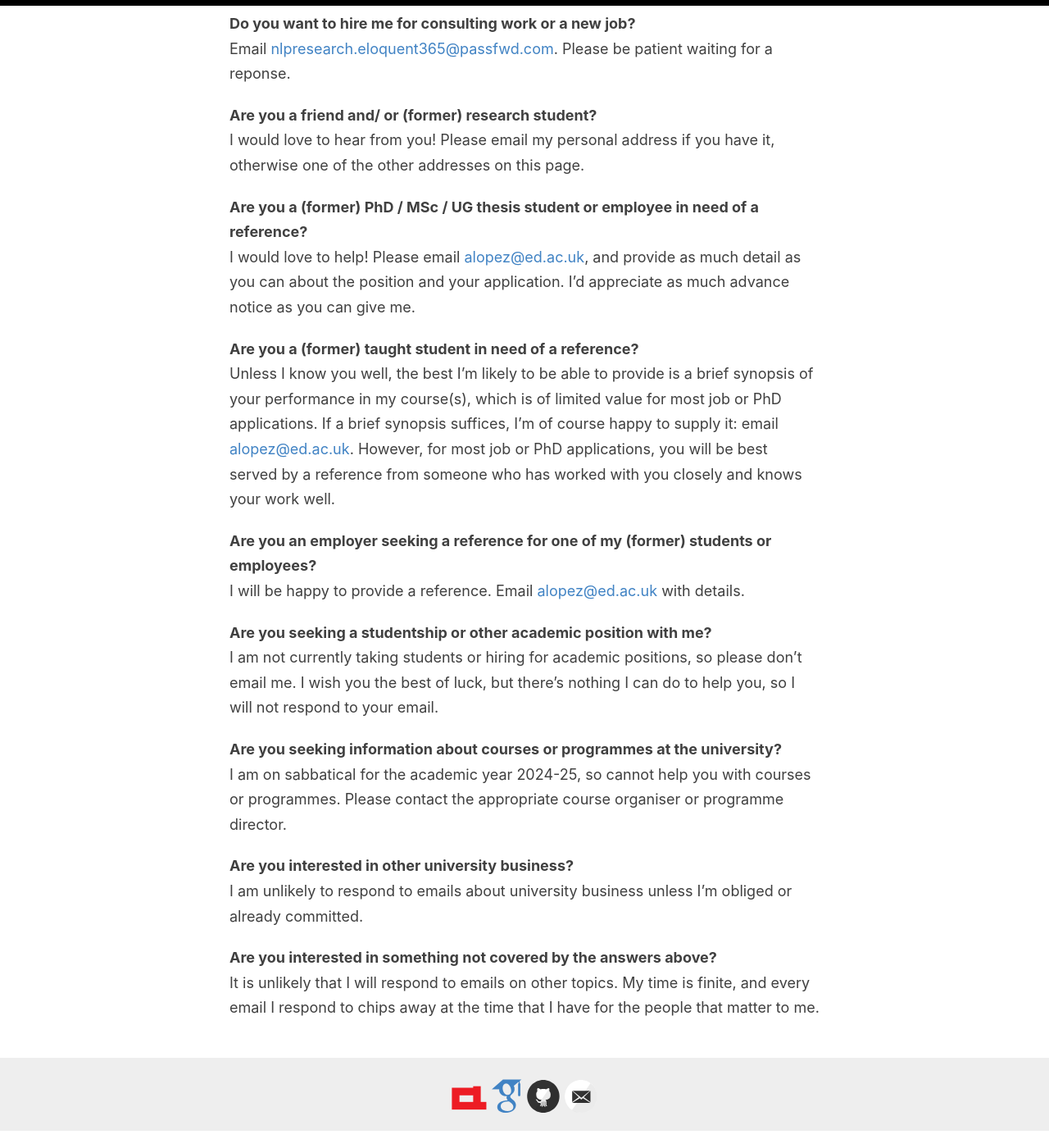
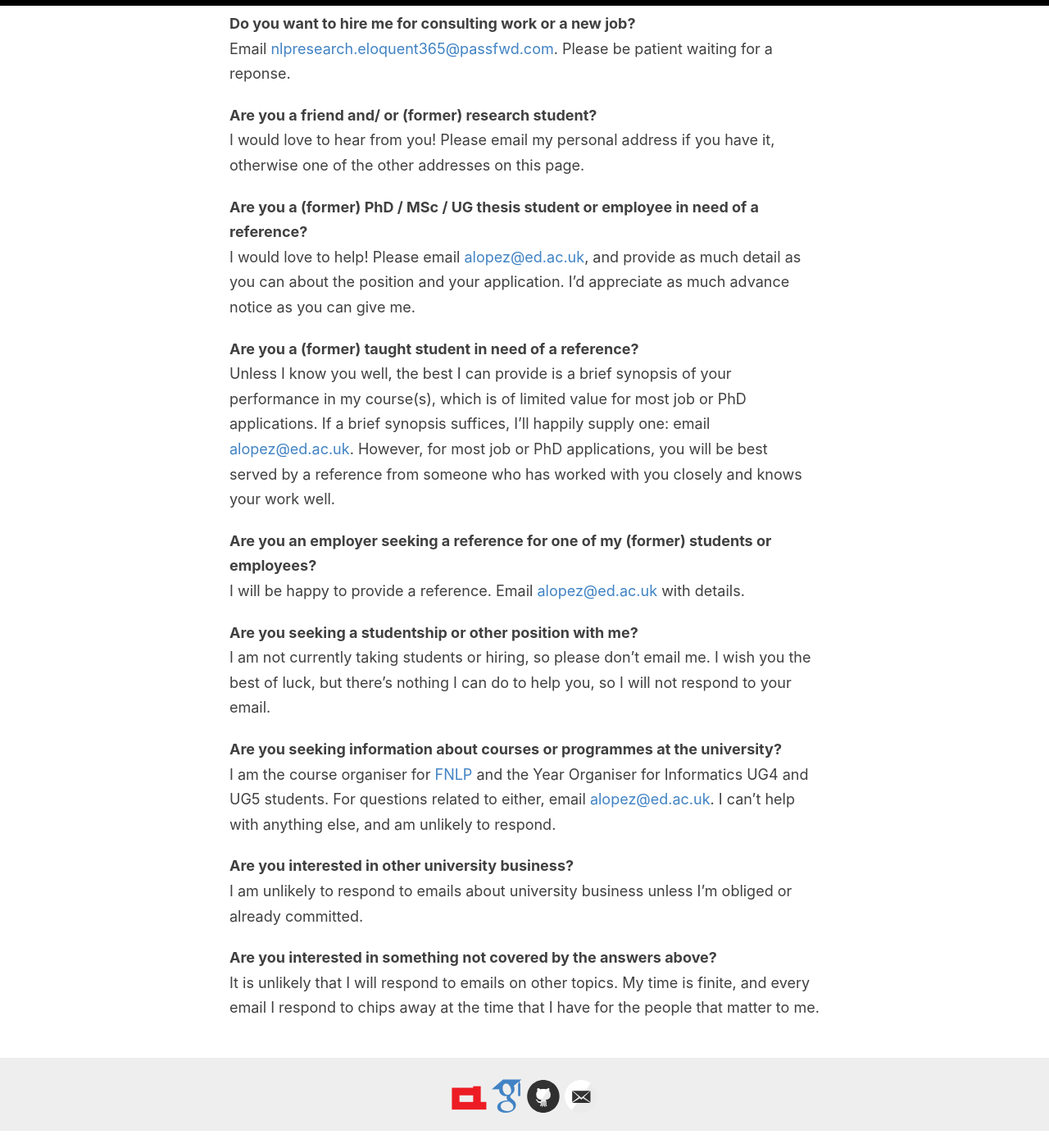
Before and after one commit to alopez/alopez.github.com, a Jekyll site: the page built from email.md, in a window 1280 px wide and 1400 px high, scrolled down 610 px. Shown: the whole window at 82% size. Built offline with Jekyll 4.4.1, drawn with Linux system fonts in a browser that asks for light colours; some web fonts are replaced; some of the changed text lies outside the part shown.

Commit message:
Update email.md

```diff
--- a/email.md
+++ b/email.md
@@ -31,26 +31,27 @@ Are you a (former) PhD / MSc / UG thesis student or employee in need of a refere
   much advance notice as you can give me.
 
 Are you a (former) taught student in need of a reference?
-: Unless I know you well, the best I'm likely to be able to provide is a brief synopsis
+: Unless I know you well, the best I can provide is a brief synopsis
   of your performance in my course(s), which is of limited value for most job
-  or PhD applications. If a brief synopsis suffices, I'm of course happy
-  to supply it: email <alopez@ed.ac.uk>. However, for most job or PhD applications,
+  or PhD applications. If a brief synopsis suffices, I'll happily
+  supply one: email <alopez@ed.ac.uk>. However, for most job or PhD applications,
   you will be best served by a reference from someone who has worked with you
   closely and knows your work well.
 
 Are you an employer seeking a reference for one of my (former) students or employees?
 : I will be happy to provide a reference. Email <alopez@ed.ac.uk> with details.
 
-Are you seeking a studentship or other academic position with me?
-: I am not currently taking students or hiring
-  for academic positions, so please don't email me. I wish
+Are you seeking a studentship or other position with me?
+: I am not currently taking students or hiring,
+  so please don't email me. I wish
   you the best of luck, but there's nothing I can do to help you,
   so I will not respond to your email.
 
 Are you seeking information about courses or programmes at the university?
-: I am on sabbatical for the academic year 2024-25, so cannot help you
-  with courses or programmes. Please contact the appropriate course organiser
-  or programme director.
+: I am the course organiser for [FNLP](https://opencourse.inf.ed.ac.uk/fnlp)
+  and the Year Organiser for Informatics UG4 and UG5 students. For questions
+  related to either, email <alopez@ed.ac.uk>. I can't help with anything else,
+  and am unlikely to respond.
 
 Are you interested in other university business?
 : I am unlikely to respond to emails about university business unless I'm
```
Also changed, not shown: other parts of email.md (+1 -1 lines).
